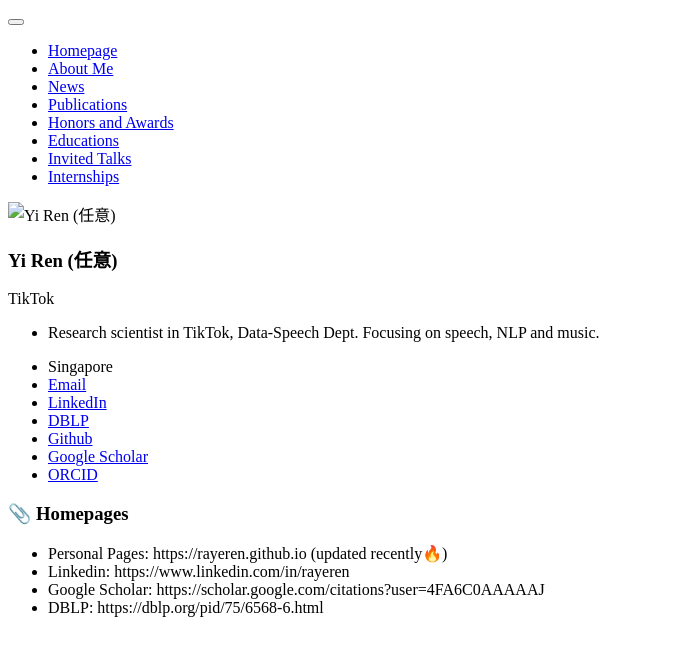
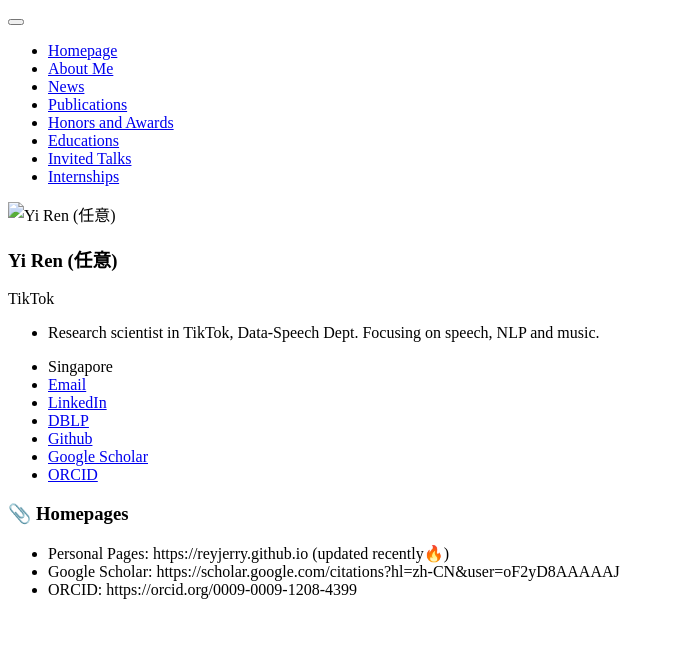
Before and after one commit to ReyJerry/ReyJerry.github.io, a Jekyll site: the page built from _pages/includes/homepage.md, in a window 1280 px wide. Shown: the top 656 px of the page, without its empty margins (0-674 px from the left). Built offline with Jekyll 4.4.1, drawn with Linux system fonts in a browser that asks for light colours; our own code applies the rules of GitHub Pages for plain Markdown files; part of the change alters nothing that is shown.

Commit message:
Update homepage.md

```diff
--- a/_pages/includes/homepage.md
+++ b/_pages/includes/homepage.md
@@ -1,5 +1,4 @@
 # 📎 Homepages
-- Personal Pages: https://rayeren.github.io (updated recently🔥)
-- Linkedin: https://www.linkedin.com/in/rayeren
-- Google Scholar: https://scholar.google.com/citations?user=4FA6C0AAAAAJ
-- DBLP: https://dblp.org/pid/75/6568-6.html
+- Personal Pages: https://reyjerry.github.io (updated recently🔥)
+- Google Scholar: https://scholar.google.com/citations?hl=zh-CN&user=oF2yD8AAAAAJ
+- ORCID: https://orcid.org/0009-0009-1208-4399
```
